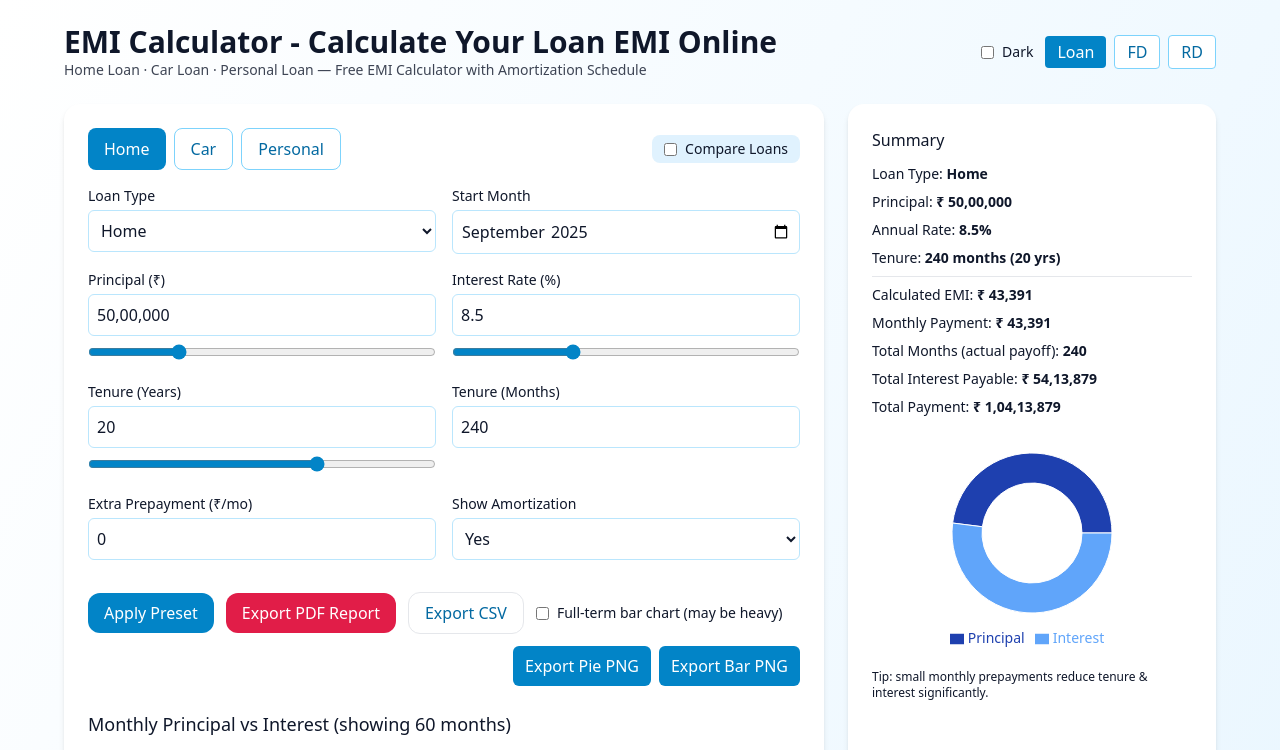
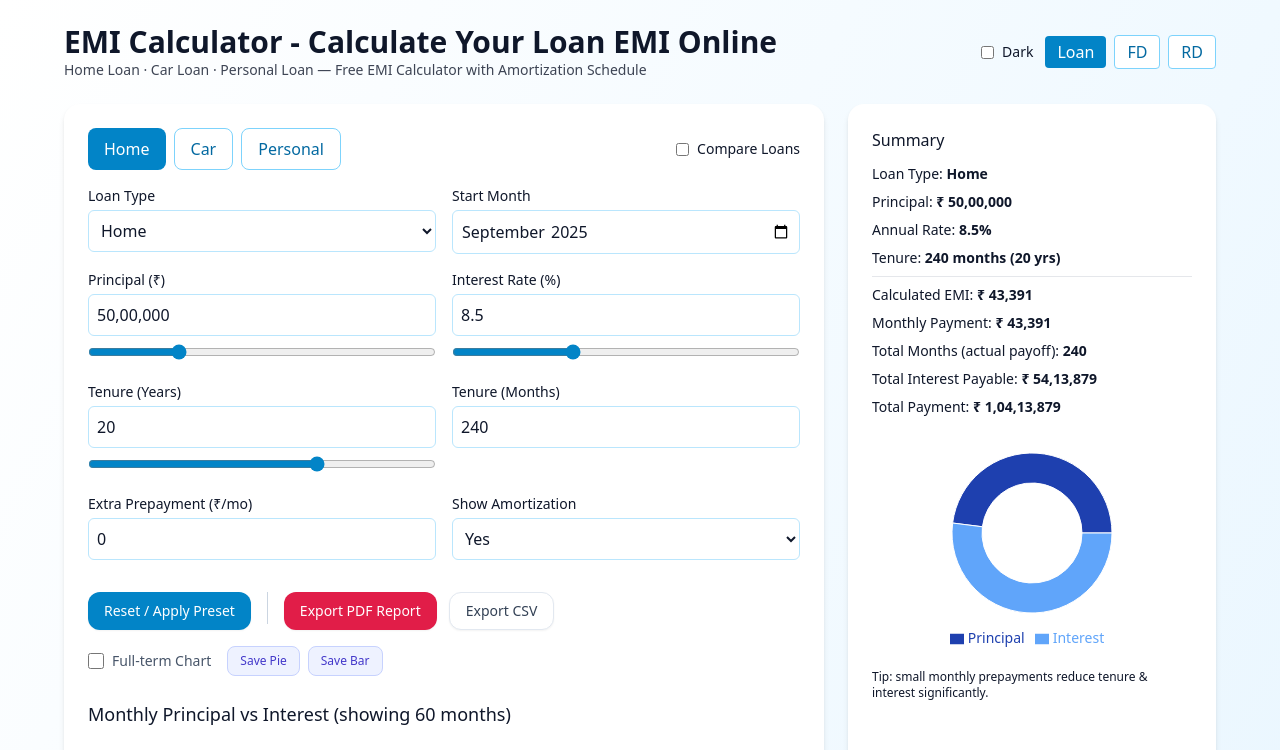
Before and after one commit to arwin10/emi-calculator, a React (Vite) app: page / in a window 1280 px wide. Shown: the top 750 px of the page. Built offline with nearby package versions, Linux system fonts and the light colour scheme.

Commit message:
feat: Update LoanCalculator component, regenerating build assets and their references.

```diff
--- a/src/components/LoanCalculator.jsx
+++ b/src/components/LoanCalculator.jsx
@@ -85,7 +85,6 @@ export default function LoanCalculator({ dark, inputClass, smallInputClass, card
       const PDF = jsPDF.default || jsPDF;
       const doc = new PDF();
 
-      // Helper to safe-format currency for PDF (avoiding utf-8 issues with ₹ symbol)
       const formatForPDF = (val) => {
         const formatted = formatCurrencyInput(Math.round(val));
         return `Rs. ${formatted.replace(/[^\d,\.]/g, '')}`;
@@ -93,10 +92,10 @@ export default function LoanCalculator({ dark, inputClass, smallInputClass, card
 
       // Title
       doc.setFontSize(22);
-      doc.setTextColor(30, 41, 59); // Slate 800
+      doc.setTextColor(30, 41, 59);
       doc.text(`${loanType} Loan EMI Report`, 14, 22);
 
-      // --- Summary Section (Left Side) ---
+      // --- Summary Section ---
       doc.setFontSize(10);
       doc.setTextColor(100);
       doc.text("Loan Details", 14, 32);
@@ -117,7 +116,7 @@ export default function LoanCalculator({ dark, inputClass, smallInputClass, card
 
       doc.text(`Tenure:`, 14, y);
       doc.text(`${tenureYears} Years (${tenureMonths} Months)`, 60, y);
-      y += lineHeight + 4; // extra gap
+      y += lineHeight + 4;
 
       doc.setFont(undefined, 'bold');
       doc.text(`EMI:`, 14, y);
@@ -132,23 +131,20 @@ export default function LoanCalculator({ dark, inputClass, smallInputClass, card
       doc.text(formatForPDF(calc.totalInterest), 60, y);
       doc.setFont(undefined, 'normal');
 
-      // --- Chart Section (Right Side) ---
+      // --- Chart Section ---
       try {
         if (pieRef.current) {
           const imgData = await getChartDataURL(pieRef.current);
           if (imgData) {
-            // Image at X=130, Y=25
             doc.addImage(imgData, 'PNG', 130, 25, 50, 50);
 
-            // Manual Legend below the chart
-            // Principal
-            doc.setFillColor(30, 64, 175); // #1E40AF
+            // Manual Legend
+            doc.setFillColor(30, 64, 175);
             doc.rect(135, 80, 4, 4, 'F');
             doc.setFontSize(10);
             doc.text("Principal", 142, 83);
 
-            // Interest
-            doc.setFillColor(96, 165, 250); // #60A5FA
+            doc.setFillColor(96, 165, 250);
             doc.rect(135, 86, 4, 4, 'F');
             doc.text("Interest", 142, 89);
           }
@@ -162,7 +158,6 @@ export default function LoanCalculator({ dark, inputClass, smallInputClass, card
       const tableRows = [];
 
       calc.schedule.forEach((r) => {
-        // Strip symbol for table too
         const clean = (v) => formatCurrencyInput(Math.round(v)).replace(/[^\d,\.]/g, '');
         tableRows.push([
           r.monthNumber,
@@ -180,7 +175,7 @@ export default function LoanCalculator({ dark, inputClass, smallInputClass, card
           body: tableRows,
           startY: 100,
           styles: { fontSize: 8 },
-          headStyles: { fillColor: [2, 132, 199] } // Sky 600
+          headStyles: { fillColor: [2, 132, 199] }
         });
       }
 
@@ -200,7 +195,7 @@ export default function LoanCalculator({ dark, inputClass, smallInputClass, card
             <button id="preset-car" onClick={() => onLoanTypeChange('Car')} className={selectedBtnClass(loanType === 'Car', dark)}>Car</button>
             <button id="preset-personal" onClick={() => onLoanTypeChange('Personal')} className={selectedBtnClass(loanType === 'Personal', dark)}>Personal</button>
           </div>
-          <label className="flex items-center gap-2 cursor-pointer bg-sky-100 dark:bg-slate-700 px-3 py-1 rounded-lg">
+          <label className="flex items-center gap-2 cursor-pointer">
             <input type="checkbox" checked={compareMode} onChange={e => setCompareMode(e.target.checked)} className="accent-sky-600" />
             <span className="font-medium text-sm">Compare Loans</span>
           </label>
@@ -287,20 +282,30 @@ export default function LoanCalculator({ dark, inputClass, smallInputClass, card
         </div>
 
 
-        <div className="mt-8 flex flex-wrap gap-3 items-center">
+        <div className="mt-8 flex flex-col xl:flex-row flex-wrap gap-4 justify-between items-center">
           {compareMode ? (
-            <div className="text-sm text-slate-500 italic">Adjust sliders to compare scenarios. Disable comparison to view detailed schedule/charts.</div>
+            <div className="text-sm text-slate-500 italic w-full text-center">Adjust sliders to compare scenarios. Disable comparison to view detailed schedule/charts.</div>
           ) : (
             <>
-              <button id="btn-apply-preset" onClick={() => onLoanTypeChange(loanType)} className="px-4 py-2 rounded-xl bg-sky-600 text-white w-full sm:w-auto">Apply Preset</button>
-              <button id="btn-export-pdf" onClick={generatePDF} disabled={!calc} className="px-4 py-2 rounded-xl bg-rose-600 text-white w-full sm:w-auto">Export PDF Report</button>
-              <button id="btn-export-schedule" onClick={() => { if (calc) { const header = ["MonthNumber", "Date", "BeginningBalance", "Payment", "PrincipalPaid", "InterestPaid", "EndingBalance"]; const rows = calc.schedule.map(r => [r.monthNumber, r.date, Math.round(r.beginningBalance), Math.round(r.payment), Math.round(r.principalPaid), Math.round(r.interestPaid), Math.round(r.endingBalance)]); const csvContent = [header, ...rows].map(r => r.join(',')).join('\n'); const blob = new Blob([csvContent], { type: 'text/csv;charset=utf-8;' }); const url = URL.createObjectURL(blob); const a = document.createElement('a'); a.href = url; a.download = `${loanType}_emi_schedule.csv`; a.click(); URL.revokeObjectURL(url); } }} disabled={!calc} className="px-4 py-2 rounded-xl bg-white border text-sky-700 w-full sm:w-auto">Export CSV</button>
+              {/* Left Group: Main Actions */}
+              <div className="flex flex-wrap gap-3 w-full xl:w-auto justify-center xl:justify-start">
+                <button id="btn-apply-preset" onClick={() => onLoanTypeChange(loanType)} className="px-4 py-2 rounded-xl bg-sky-600 hover:bg-sky-700 text-white shadow-sm transition-colors text-sm font-medium">Reset / Apply Preset</button>
+                <div className="h-8 w-px bg-slate-300 dark:bg-slate-600 hidden sm:block mx-1"></div>
+                <button id="btn-export-pdf" onClick={generatePDF} disabled={!calc} className="px-4 py-2 rounded-xl bg-rose-600 hover:bg-rose-700 text-white shadow-sm transition-colors text-sm font-medium disabled:opacity-50 disabled:cursor-not-allowed">Export PDF Report</button>
+                <button id="btn-export-schedule" onClick={() => { if (calc) { const header = ["MonthNumber", "Date", "BeginningBalance", "Payment", "PrincipalPaid", "InterestPaid", "EndingBalance"]; const rows = calc.schedule.map(r => [r.monthNumber, r.date, Math.round(r.beginningBalance), Math.round(r.payment), Math.round(r.principalPaid), Math.round(r.interestPaid), Math.round(r.endingBalance)]); const csvContent = [header, ...rows].map(r => r.join(',')).join('\n'); const blob = new Blob([csvContent], { type: 'text/csv;charset=utf-8;' }); const url = URL.createObjectURL(blob); const a = document.createElement('a'); a.href = url; a.download = `${loanType}_emi_schedule.csv`; a.click(); URL.revokeObjectURL(url); } }} disabled={!calc} className="px-4 py-2 rounded-xl bg-white dark:bg-slate-700 border border-slate-200 dark:border-slate-600 text-slate-700 dark:text-slate-200 shadow-sm hover:bg-slate-50 dark:hover:bg-slate-600 transition-colors text-sm font-medium disabled:opacity-50 disabled:cursor-not-allowed">Export CSV</button>
+              </div>
 
-              <label id="label-fullterm-chart" className="flex items-center gap-2 text-sm"><input id="toggle-fullterm-chart" type="checkbox" checked={showFullTerm} onChange={() => setShowFullTerm(s => !s)} /> Full-term bar chart (may be heavy)</label>
+              {/* Right Group: Chart Options */}
+              <div className="flex flex-wrap gap-4 items-center w-full xl:w-auto justify-center xl:justify-end border-t xl:border-t-0 border-slate-200 dark:border-slate-700 pt-4 xl:pt-0">
+                <label id="label-fullterm-chart" className="flex items-center gap-2 text-sm text-slate-600 dark:text-slate-300 cursor-pointer hover:text-sky-600 transition-colors">
+                  <input id="toggle-fullterm-chart" type="checkbox" checked={showFullTerm} onChange={() => setShowFullTerm(s => !s)} className="accent-sky-600 w-4 h-4" />
+                  <span>Full-term Chart</span>
+                </label>
 
-              <div className="ml-auto flex gap-2 flex-wrap">
-                <button id="btn-export-pie" onClick={() => downloadSVGAs('png', pieRef.current)} disabled={!calc} className="px-3 py-2 rounded-md bg-sky-600 text-white w-full sm:w-auto">Export Pie PNG</button>
-                <button id="btn-export-bar" onClick={() => downloadSVGAs('png', barRef.current)} disabled={!calc} className="px-3 py-2 rounded-md bg-sky-600 text-white w-full sm:w-auto">Export Bar PNG</button>
+                <div className="flex gap-2">
+                  <button id="btn-export-pie" onClick={() => downloadSVGAs('png', pieRef.current)} disabled={!calc} className="px-3 py-1.5 rounded-lg bg-indigo-50 dark:bg-indigo-900/30 text-indigo-700 dark:text-indigo-300 border border-indigo-200 dark:border-indigo-800 hover:bg-indigo-100 dark:hover:bg-indigo-900/50 text-xs font-medium transition-colors disabled:opacity-50">Save Pie</button>
+                  <button id="btn-export-bar" onClick={() => downloadSVGAs('png', barRef.current)} disabled={!calc} className="px-3 py-1.5 rounded-lg bg-indigo-50 dark:bg-indigo-900/30 text-indigo-700 dark:text-indigo-300 border border-indigo-200 dark:border-indigo-800 hover:bg-indigo-100 dark:hover:bg-indigo-900/50 text-xs font-medium transition-colors disabled:opacity-50">Save Bar</button>
+                </div>
               </div>
             </>
           )}
```
Also changed, not shown: 6 other files (tests, documents, lock files or other folders).
